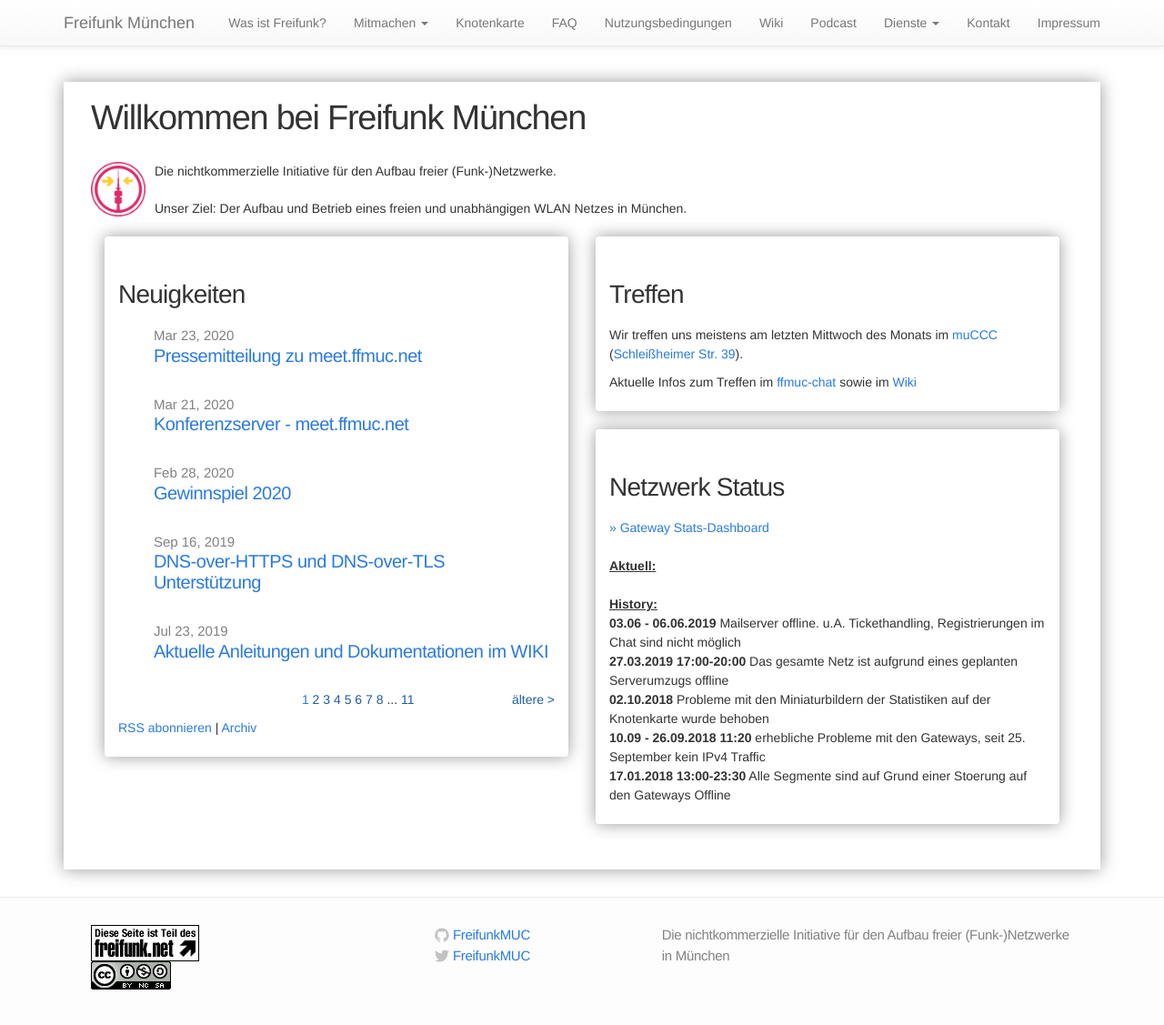
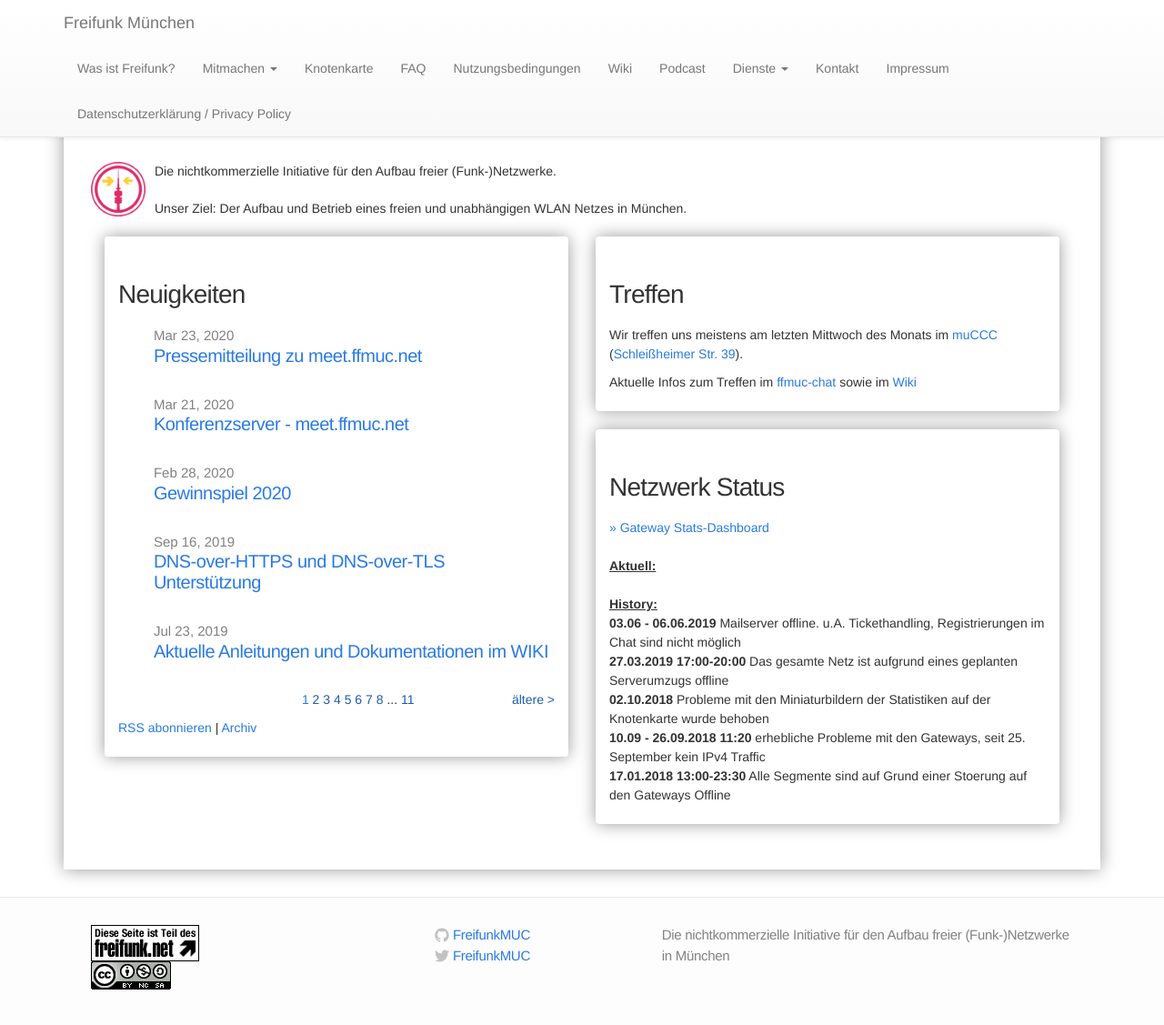
Before and after one commit to freifunkMUC/freifunkmuc.github.io, a Jekyll site: the page built from index.md, in a window 1280 px wide and 1143 px high. Shown: the top 1127 px of the window at 91% size. Built offline with Jekyll 4.4.1, drawn with Linux system fonts in a browser that asks for light colours.

Commit message:
Update header.html

```diff
--- a/_includes/header.html
+++ b/_includes/header.html
@@ -44,6 +44,7 @@
         </li>
         <li><a href="/kontakt">Kontakt</a></li>
         <li><a href="/impressum">Impressum</a></li>
+        <li><a href="/privacy">Datenschutzerklärung / Privacy Policy</a></li>
       </ul>
     </div><!-- /.navbar-collapse -->
   </div><!-- /.container -->
```
